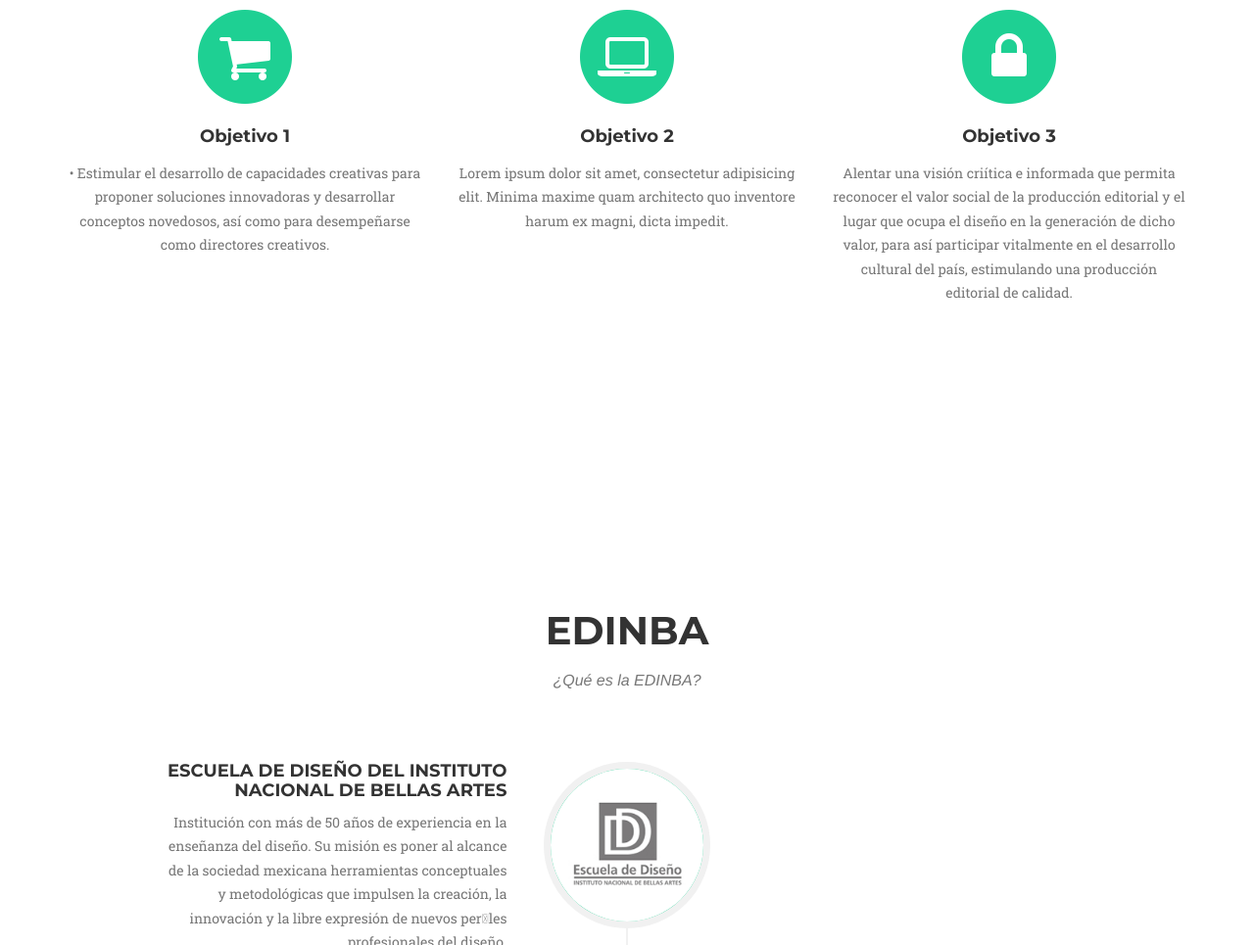
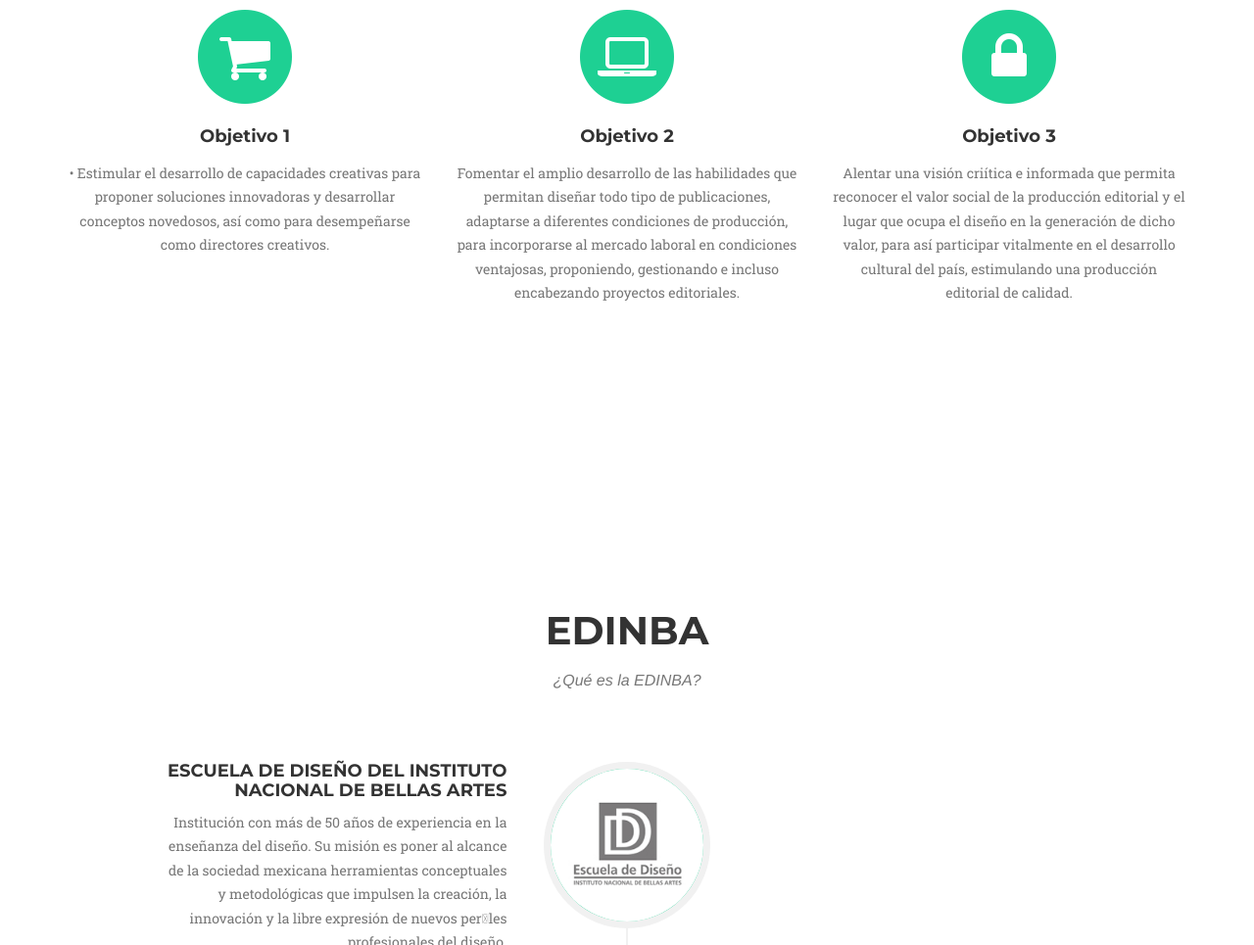
Before and after one commit to rhvill/landing-ede, a plain HTML site: page index.html in a window 1280 px wide. Shown: the part 1079-2044 px from the top of the page at 98% size. Drawn offline with nearby package versions, Linux system fonts and the light colour scheme; a web font is replaced by a local one.

Commit message:
Textos objetivos.
Modifique los textos, para saber si se están guardando los cambios que
generamos, saludos.

```diff
--- a/index.html
+++ b/index.html
@@ -116,7 +116,7 @@
                         <i class="fa fa-laptop fa-stack-1x fa-inverse"></i>
                     </span>
                     <h4 class="service-heading">Objetivo 2</h4>
-                    <p class="text-muted">Lorem ipsum dolor sit amet, consectetur adipisicing elit. Minima maxime quam architecto quo inventore harum ex magni, dicta impedit.</p>
+                    <p class="text-muted">Fomentar el amplio desarrollo de las habilidades que permitan diseñar todo tipo de publicaciones, adaptarse a diferentes condiciones de producción, para incorporarse al mercado laboral en condiciones ventajosas, proponiendo, gestionando e incluso encabezando proyectos editoriales.</p>
                 </div>
                 <div class="col-md-4">
                     <span class="fa-stack fa-4x">
```
